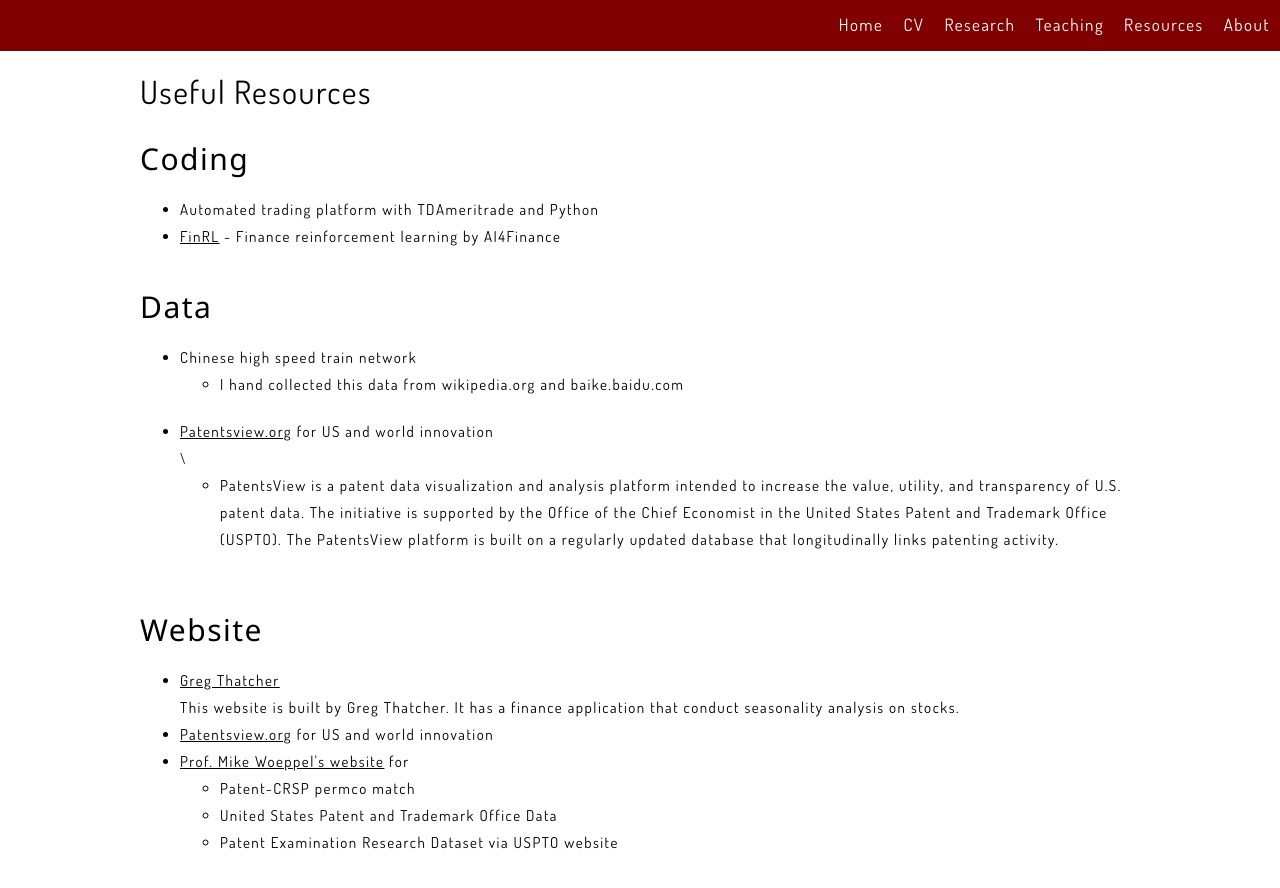
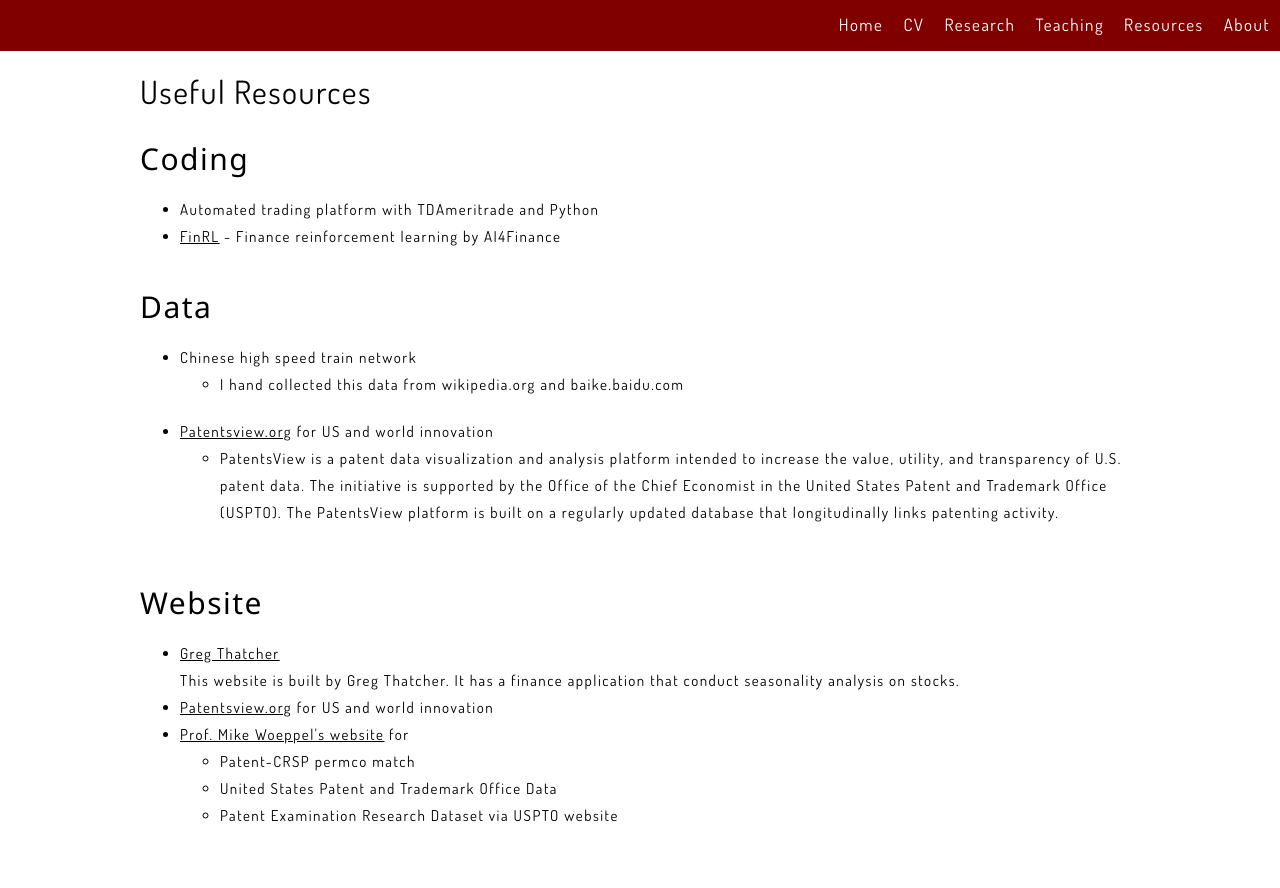
Before and after one commit to xieyutongcn/xieyutongcn.github.io, a Jekyll site: the page built from Resources.html, in a window 1280 px wide. Shown: the top 888 px of the page. Built offline with Jekyll 4.4.1, drawn with Linux system fonts in a browser that asks for light colours.

```diff
--- a/Resources.html
+++ b/Resources.html
@@ -16,7 +16,7 @@ layout: default
             <ul>
                 <li>I hand collected this data from wikipedia.org and baike.baidu.com</li>
             </ul>
-            <li><a href = "patentsview.org">Patentsview.org</a> for US and world innovation</li>\
+            <li><a href = "patentsview.org">Patentsview.org</a> for US and world innovation</li>
             <ul>
                 <li>PatentsView is a patent data visualization and analysis platform intended to increase the value, utility, and transparency of U.S. patent data. The initiative is supported by the Office of the Chief Economist in the United States Patent and Trademark Office (USPTO). The PatentsView platform is built on a regularly updated database that longitudinally links patenting activity.</li>
             </ul>
```
